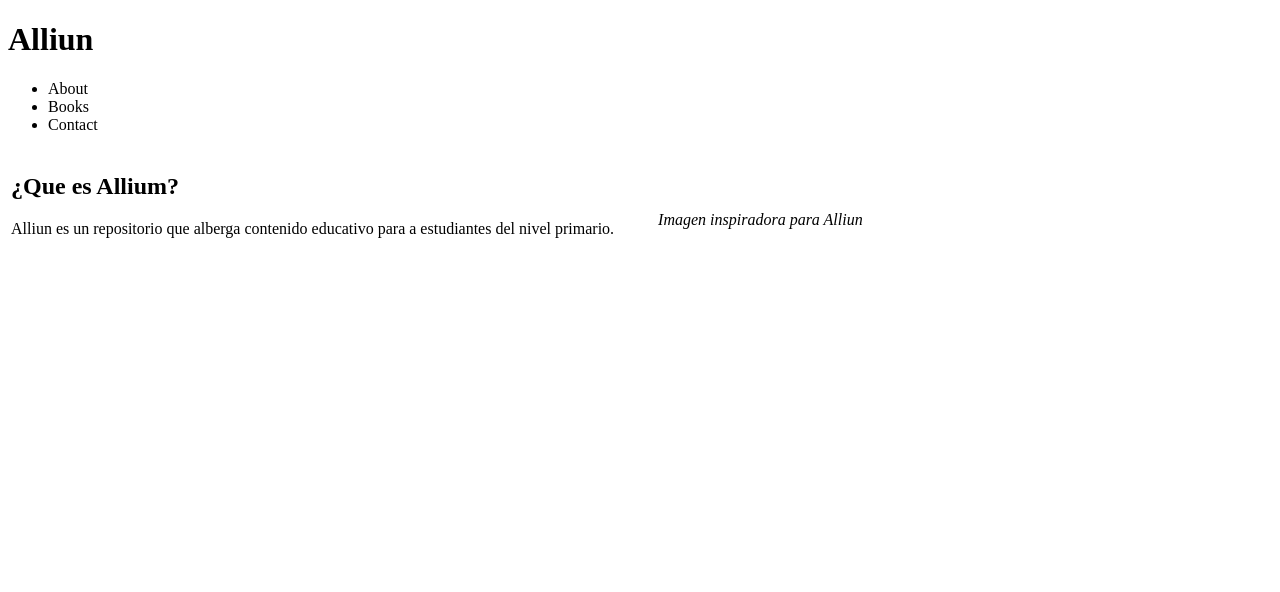
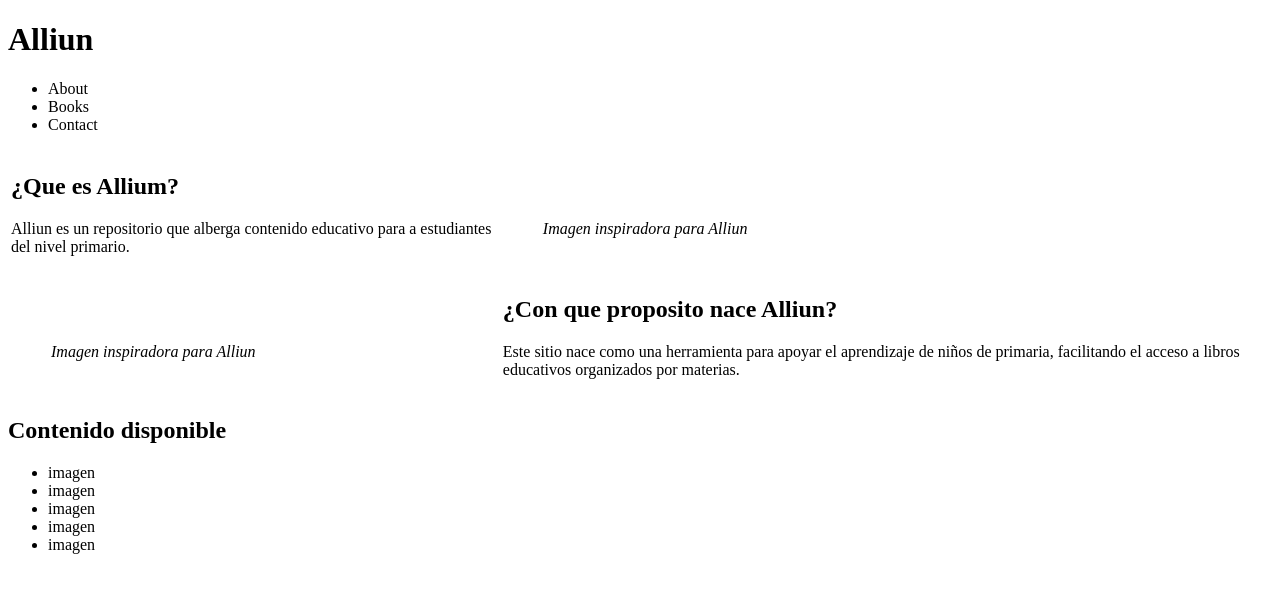
Before and after one commit to Princedev29/Alliun, a plain HTML site: page index.html in a window 1280 px wide. Drawn offline with Linux system fonts and the light colour scheme.

Commit message:
Avance de la pagina de about, creacion de proposito y contenido de la pagina

```diff
--- a/index.html
+++ b/index.html
@@ -39,8 +39,52 @@
                         </figure>
                 </td>
             </tr>
+            <tr>
+                <td>
+                    <figure>
+                            <img src="" alt="">
+                            <figcaption>
+                                <p><em>Imagen inspiradora para Alliun</em></p>
+                            </figcaption>
+                        </figure>
+
+                </td>
+                <td>
+                    <section>
+                        <header>
+                            <h1>¿Con que proposito nace Alliun?</h1>
+                        </header>
+                        <p>Este sitio nace como una herramienta para apoyar el aprendizaje
+                            de niños de primaria, facilitando el acceso a libros educativos
+                             organizados por materias.
+                        </p>
+                    </section>
+                </td>
+            </tr>
            </tbody>
         </table>
+        <section>
+            <header>
+                <h1>Contenido disponible</h1>
+            </header>
+            <ul>
+                <li>
+                    <a>imagen</a>
+                </li>
+                <li>
+                    <a>imagen</a>
+                </li>
+                <li>
+                    <a>imagen</a>
+                </li>
+                <li>
+                    <a>imagen</a>
+                </li>
+                <li>
+                    <a>imagen</a>
+                </li>
+            </ul>
+        </section>
 
 
     </body>
```
